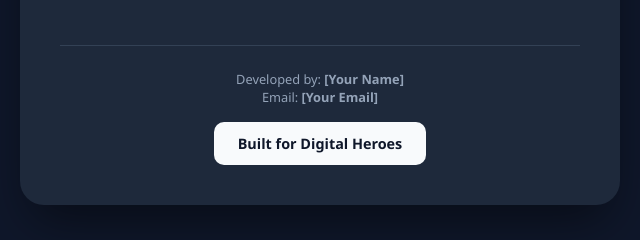
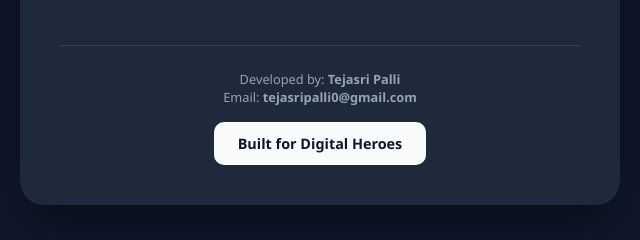
Before and after one commit to tejasripalli0-cmyk/pdf-merger-tool, a plain HTML site: page index.html in a window 1280 px wide. Shown: the part 476-716 px from the top of the page, 320-960 px from the left. Drawn offline with Linux system fonts and the light colour scheme.

Commit message:
Update developer information in footer

```diff
--- a/index.html
+++ b/index.html
@@ -217,8 +217,8 @@
 
         <footer class="footer">
             <div class="dev-info">
-                <p>Developed by: <strong>[Your Name]</strong></p>
-                <p>Email: <strong>[Your Email]</strong></p>
+                <p>Developed by: <strong>Tejasri Palli</strong></strong></p>
+                <p>Email: <strong>tejasripalli0@gmail.com</strong></p>
             </div>
             <a href="https://digitalheroesco.com" class="hero-btn">Built for Digital Heroes</a>
         </footer>
```
